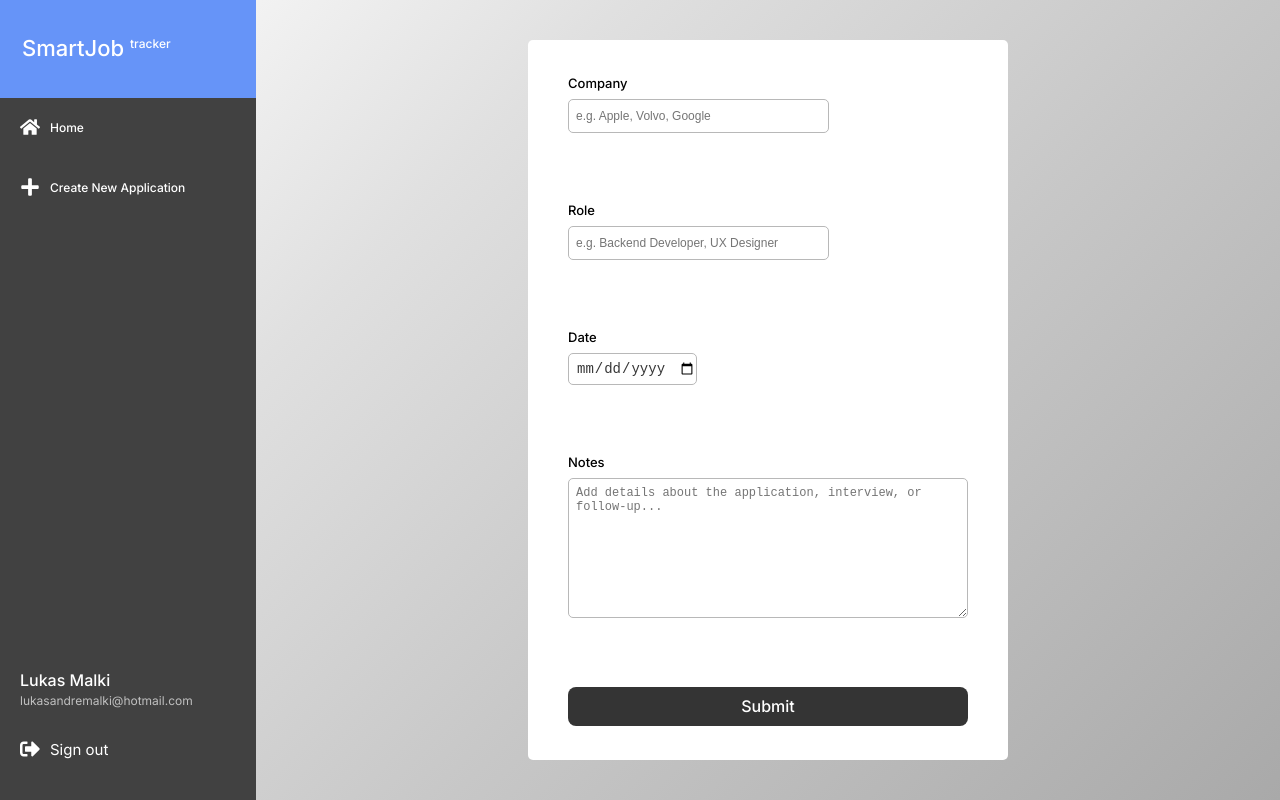
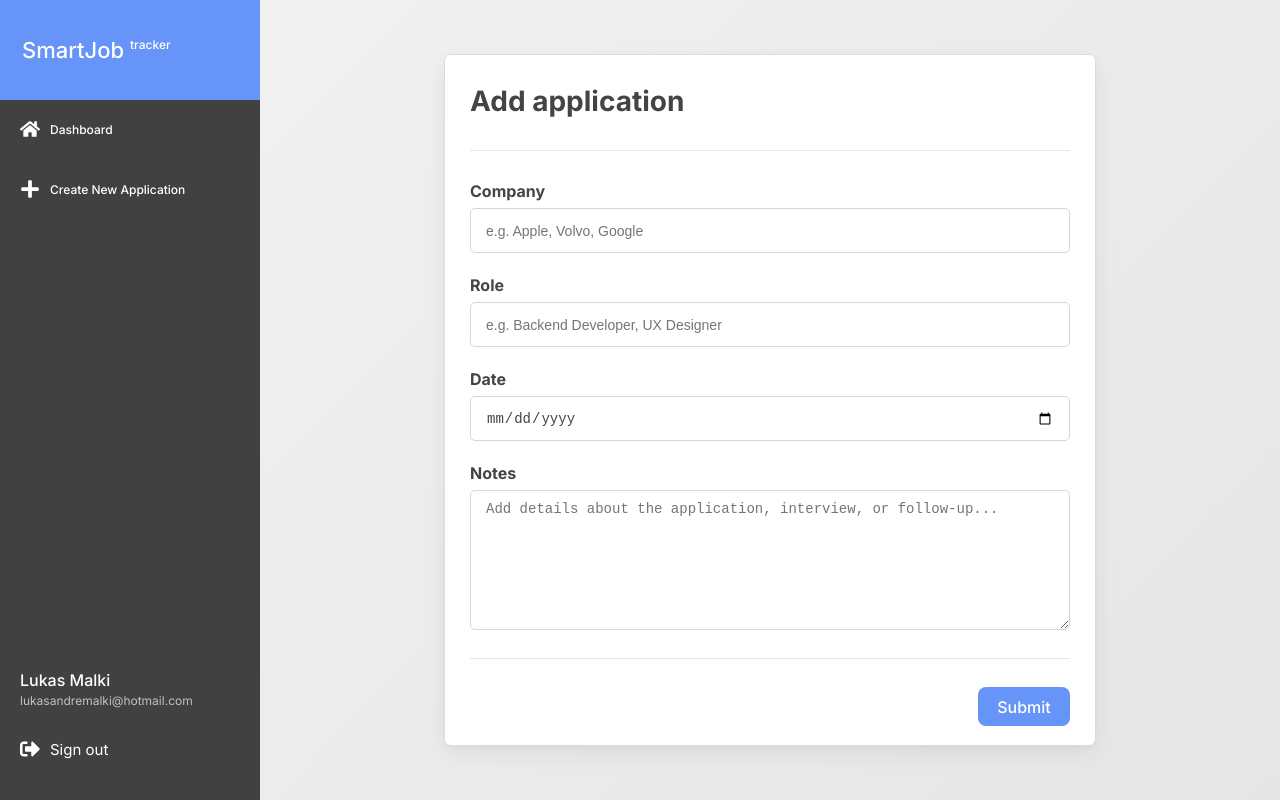
Before and after one commit to Lukasmalki/SmartJobTracker, a React (Vite) app in the folder SmartJobFrontend/: page /create in a window 1280 px wide. Built offline with nearby package versions, Linux system fonts and the light colour scheme.

Commit message:
redesigned job form

```diff
--- a/SmartJobFrontend/src/components/JobForm.jsx
+++ b/SmartJobFrontend/src/components/JobForm.jsx
@@ -16,6 +16,10 @@ function JobForm({ initialData = {}, onSubmit }) {
 
   return (
     <form className="form" onSubmit={handleSubmit}>
+      <div className="title">Add application</div>
+
+      <hr className="divider-jobform" />
+
       <div className="company">
         <label>Company</label>
         <input
@@ -66,6 +70,8 @@ function JobForm({ initialData = {}, onSubmit }) {
         />
       </div>
 
+      <hr className="divider-jobform" />
+
       <button className="submit-btn" type="submit">
         Submit
       </button>
--- a/SmartJobFrontend/src/components/SidebarMenu.jsx
+++ b/SmartJobFrontend/src/components/SidebarMenu.jsx
@@ -14,7 +14,7 @@ function SidebarMenu() {
         <Link to="/">
           <div className="button-logo-container">
             <FaHome className="logo" />
-            <span>Home</span>
+            <span>Dashboard</span>
           </div>
         </Link>
         <Link to="/create">
--- a/SmartJobFrontend/src/styles/createjobapplication.css
+++ b/SmartJobFrontend/src/styles/createjobapplication.css
@@ -3,13 +3,11 @@
   width: 100%;
   box-sizing: border-box;
   display: flex;
-  background: linear-gradient(
+    background: linear-gradient(
     135deg,
-    #ffffff 0%,
-    #e0e0e0 30%,
-    #c7c7c7 60%,
-    #a9a9a9 100%
-  );
+    #f2f2f2 0%,
+    #e6e6e6 100%
+    );
 }
 
 .jobform-container {
--- a/SmartJobFrontend/src/styles/dashboard.css
+++ b/SmartJobFrontend/src/styles/dashboard.css
@@ -16,9 +16,10 @@
 }
 
 .applications-title-search {
-  display: flex;
-  align-items: center;
-  justify-content: space-between;
+    display: flex;
+    align-items: center;
+    justify-content: space-between;
+    user-select: none;
 }
 
 .title {
@@ -43,8 +44,9 @@
     padding: 0;
     border: 1px solid rgb(198, 198, 198);
     color: rgb(68, 68, 68);
-    padding: 0 6px 0 6px;
+    padding: 0 12px 0 12px;
     background: rgb(243, 243, 243);
+    font-size: 15px;
 }
 
 .new-application-btn {
@@ -53,7 +55,7 @@
     gap: 8px;
     border-radius: 5px;
     height: 40px;
-    padding: 0 14px 0 14px;
+    padding: 0 20px 0 20px;
     border: 1px solid rgb(198, 198, 198);
     color: rgb(68, 68, 68);
     transition: transform 0.1s ease, box-shadow 0.1s ease;
--- a/SmartJobFrontend/src/styles/jobform.css
+++ b/SmartJobFrontend/src/styles/jobform.css
@@ -1,12 +1,28 @@
 .form {
     display: flex;
     flex-direction: column;
-    justify-content: space-around;
-    width: 400px;
-    height: 90vh;
     background: white;
-    border-radius: 5px;
-    padding: 0 40px 0 40px;
+    border-radius: 7px;
+    padding: 25px;
+    min-width: 600px;
+    gap: 20px;
+    margin: 5px auto;
+    max-height: 80vh;
+    overflow-y: auto;
+    border: 1px solid rgb(220, 220, 220);
+    box-shadow:
+        0 2px 4px rgba(0, 0, 0, 0.03),
+        0 8px 24px rgba(0, 0, 0, 0.06);
+}
+
+@media (min-width: 1600px) {
+  .form {
+    min-width: 750px;
+  }
+}
+
+.title {
+    user-select: none;
 }
 
 .form div {
@@ -15,61 +31,65 @@
 }
 
 .form label {
-    font-size: 13px;
-    color: black;
-    font-weight: 500;
+    font-size: 16px;
+    color: rgb(68, 68, 68);
+    font-weight: 600;
     user-select: none;
 }
 
-.company-input {
+.company-input, .role-input {
     margin-top: 5px;
-    width: 250px;
-    height: 30px;
-    border: 1px solid rgb(184, 184, 184);
+    box-sizing: border-box;
+    width: 100%;
+    height: 45px;
+    border: 1px solid rgb(215, 215, 215);
     border-radius: 5px;
-    padding-left: 7px;
-    font-size: 12px;
-}
-
-.role-input {
-    margin-top: 5px;
-    width: 250px;
-    height: 30px;
-    border: 1px solid rgb(184, 184, 184);
-    border-radius: 5px;
-    padding-left: 7px;
-    font-size: 12px;
+    padding-left: 15px;
+    font-size: 14px;
+    color: rgb(68, 68, 68);
 }
 
 .date-input {
     margin-top: 5px;
-    height: 30px;
-    width: 120px;
-    border: 1px solid rgb(184, 184, 184);
+    height: 45px;
+    box-sizing: border-box;
+    width: 100%;
+    border: 1px solid rgb(215, 215, 215);
     border-radius: 5px;
-    padding-left: 7px;
+    padding-left: 15px;
+    padding-right: 15px;
     font-size: 14px;
-    color: rgb(54, 54, 54);
+    color: rgb(68, 68, 68);
 }
 
 .notes-input {
     margin-top: 5px;
     width: 100%;
     height: 140px;
-    border: 1px solid rgb(184, 184, 184);
+    border: 1px solid rgb(215, 215, 215);
     border-radius: 5px;
-    padding: 7px;
-    font-size: 12px;
+    color: rgb(68, 68, 68);
+    padding: 10px 15px 10px 15px;
+    font-size: 14px;
     box-sizing: border-box;
     resize: vertical;
 }
 
 .submit-btn {
-    background: rgb(52, 52, 52);
+    background: rgb(102, 148, 248);
     color: white;
     border: none;
+    align-self: end;
 }
 
 .submit-btn:hover {
-    background: rgb(36, 36, 36);
+    filter: brightness(0.9);
 }
+
+.divider-jobform {
+    width: 100%;
+    border: none;
+    height: 1px;
+    background: #e5e7eb;
+    flex-shrink: 0;
+}
--- a/SmartJobFrontend/src/styles/jobitem.css
+++ b/SmartJobFrontend/src/styles/jobitem.css
@@ -1,4 +1,5 @@
 .job-item {
+    user-select: none;
     background: white;
     padding: 25px;
     border-radius: 8px;
@@ -54,13 +55,12 @@
     justify-content: center;
     border-radius: 5px;
     border: 1px solid rgb(230, 230, 230);
-    color: rgb(70, 70, 70);
+    color: rgb(68, 68, 68);
     font-weight: 600;
     box-shadow: 0 2px 4px rgba(0, 0, 0, 0.15);
 }
 
 .btn:hover {
-  /* border: inherit; */
   color: rgb(102, 148, 248);
 }
 
--- a/SmartJobFrontend/src/styles/sidebarmenu.css
+++ b/SmartJobFrontend/src/styles/sidebarmenu.css
@@ -1,16 +1,22 @@
 .menu {
   background: rgb(65, 65, 65);
-  flex: 0 0 20%;
-  min-width: 200px;
+  min-width: 260px;
+  flex-shrink: 0;
   display: flex;
   flex-direction: column;
-  height: 100vh;
   color: white;
+}
+
+@media (min-width: 1600px) {
+  .menu {
+    min-width: 360px;
+  }
 }
 
 .menu-header {
   background: rgb(102, 148, 248);
-  flex: 1;
+  height: 100px;
+  flex-shrink: 0;
   display: flex;
   align-items: center;
   padding-left: 22px;
```
